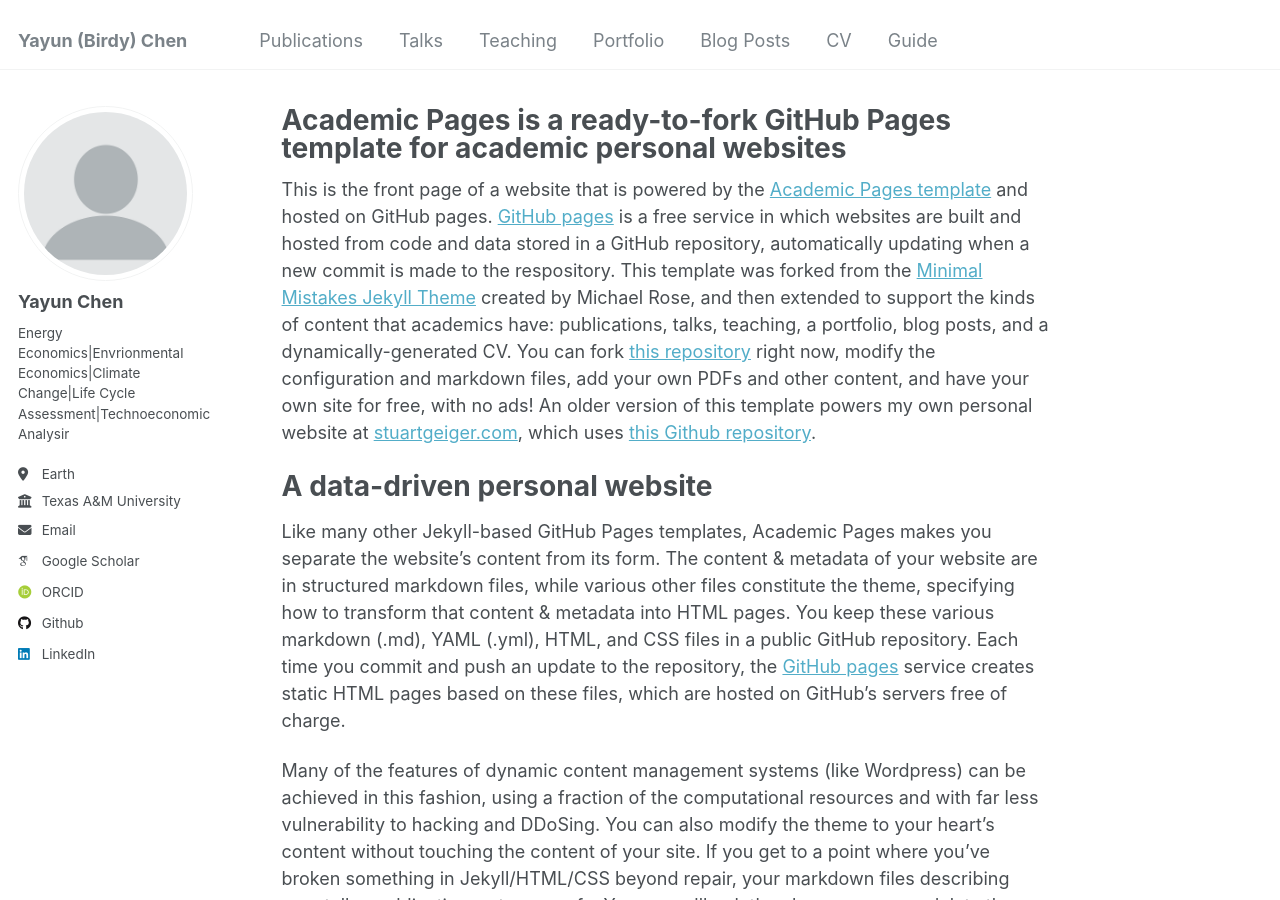
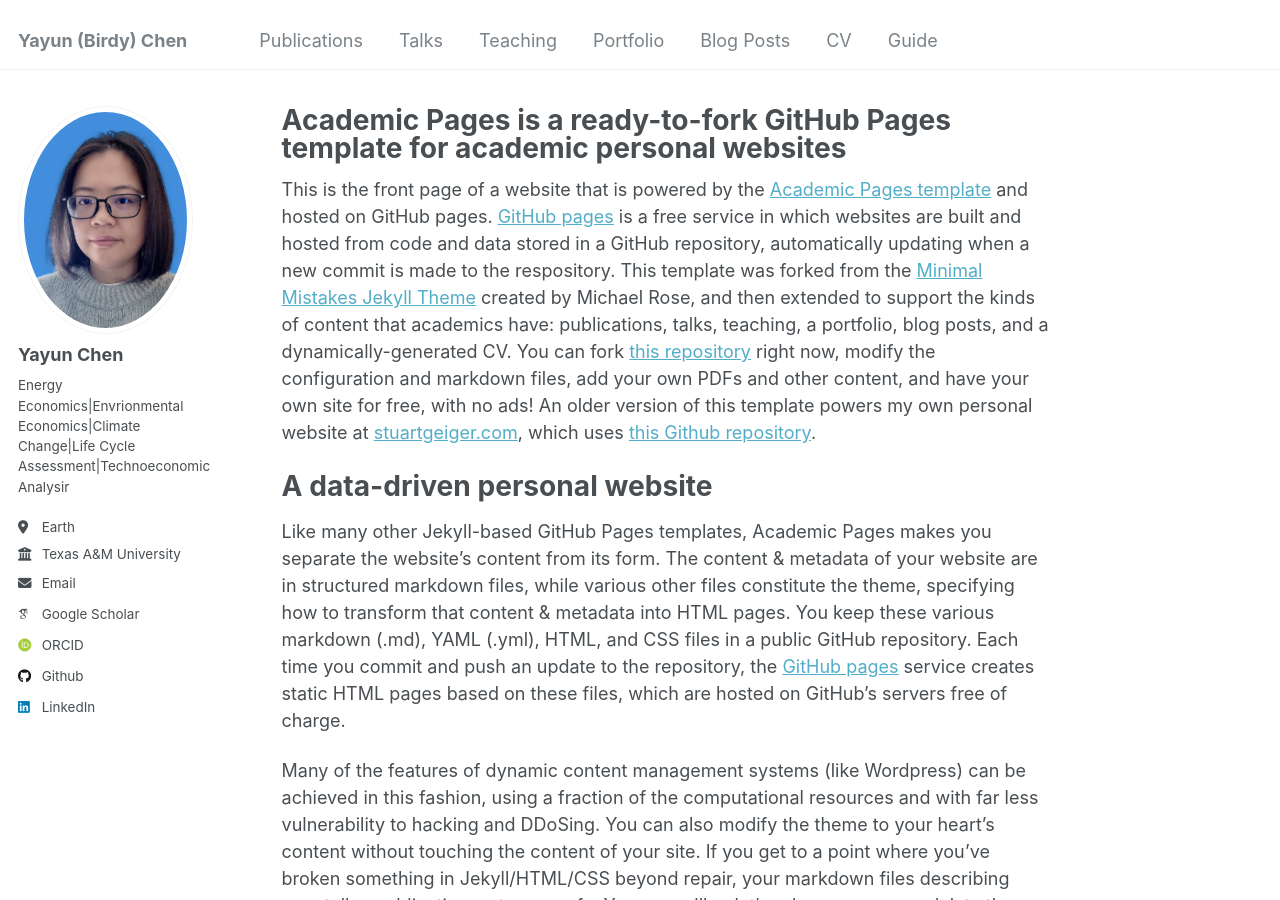
Before and after one commit to superBirdy/birdy.github.io, a Jekyll site: the page built from _pages/about.md, in a window 1280 px wide and 900 px high. Built offline with Jekyll 4.4.1, drawn with Linux system fonts in a browser that asks for light colours; some web fonts are replaced.

Commit message:
Update _config.yml

```diff
--- a/_config.yml
+++ b/_config.yml
@@ -21,7 +21,7 @@ repository               : "superBirdy/birdy.github.io"
 #               Additional customization can be done by editing /_includes/author-profile.html
 author:
   # Biographic information
-  avatar           : "profile.png"
+  avatar           : "head_YayunChen.jpg"
   name             : "Yayun Chen"
   pronouns         : # example: "she/her"
   bio              : "Energy Economics|Envrionmental Economics|Climate Change|Life Cycle Assessment|Technoeconomic Analysir"
```
